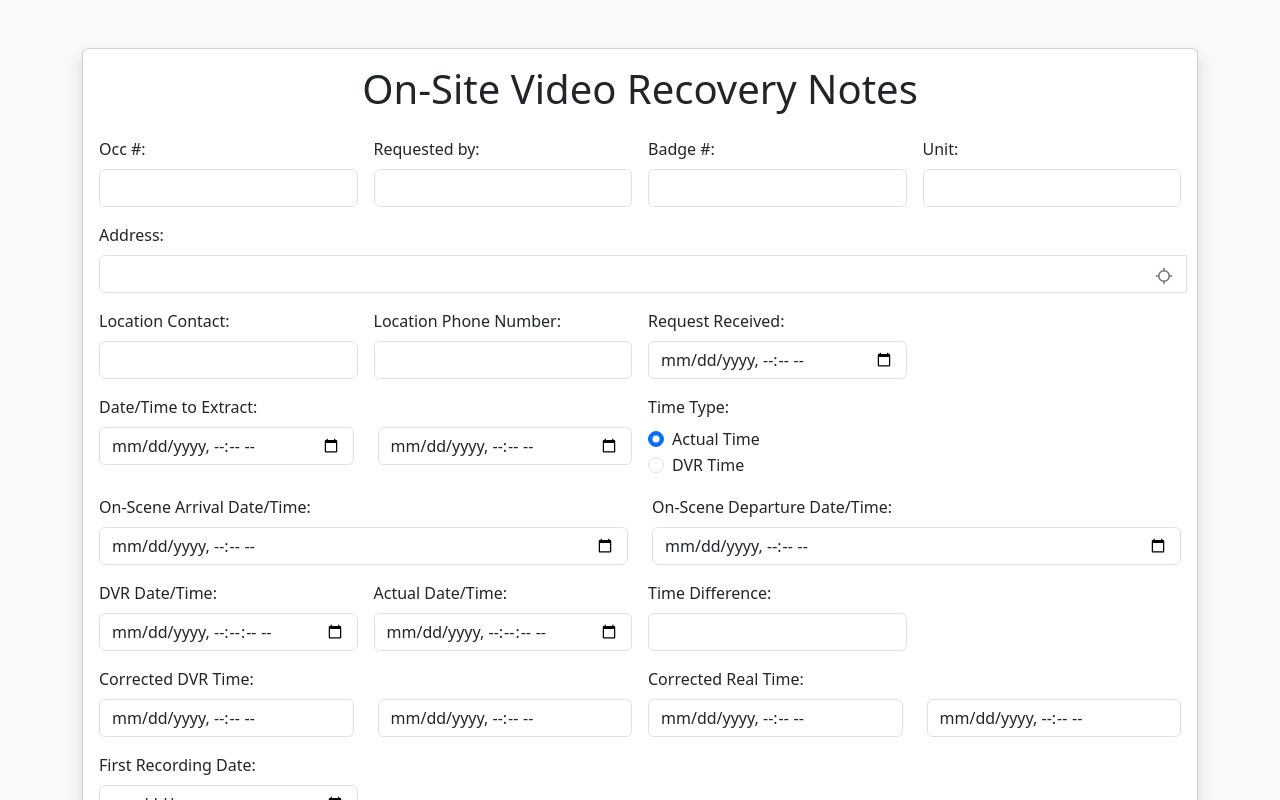
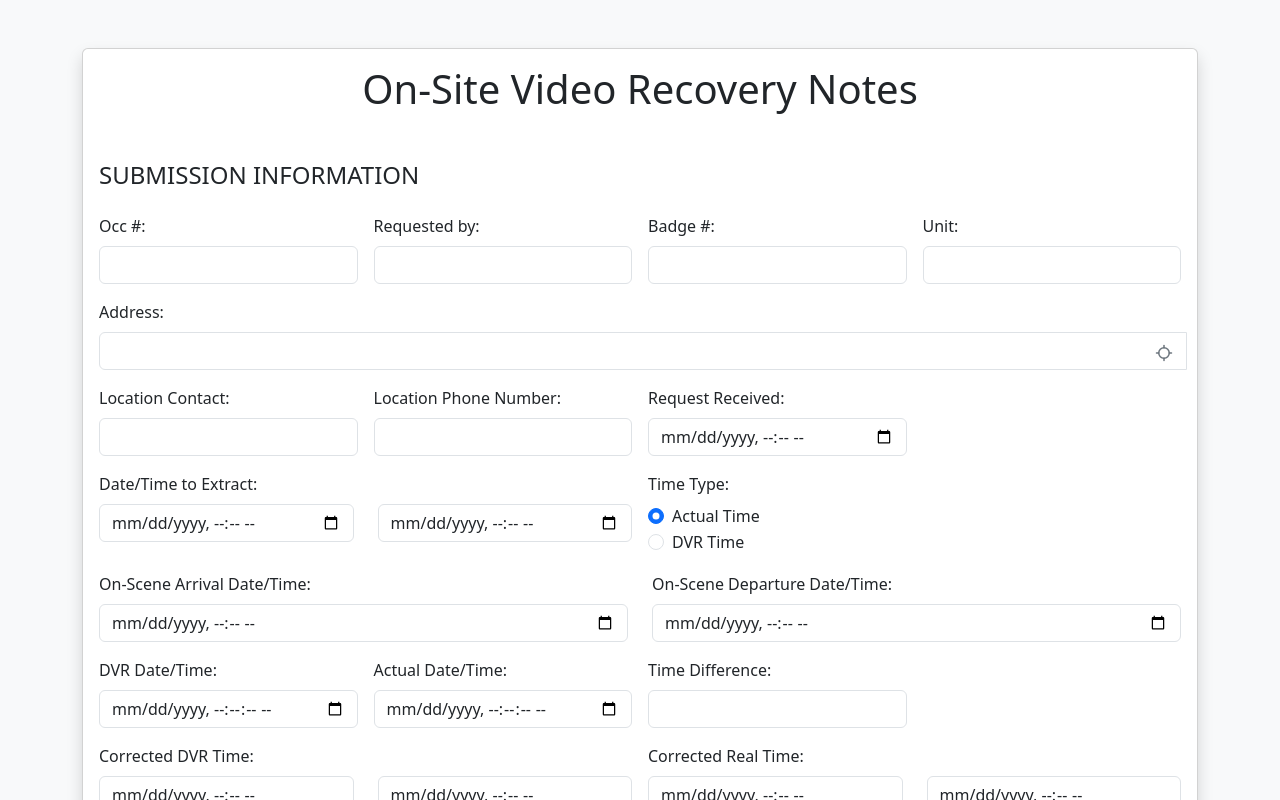
Before and after one commit to Recon222/on-scene-cctv-recovery-notes, a React (Create React App) app: page / in a window 1280 px wide. Shown: the top 800 px of the page. Built offline with nearby package versions, Linux system fonts and the light colour scheme.

Commit message:
Added submission information heading

```diff
--- a/src/App.jsx
+++ b/src/App.jsx
@@ -259,6 +259,11 @@ const App = () => {
 
               <form onSubmit={handleSubmit}>
                 <div className="row g-3">
+                  {/* Submission Information Section */}
+                  <div className="col-12">
+                    <h4 className="mt-4">SUBMISSION INFORMATION</h4>
+                  </div>
+
                   {/* Basic Information */}
                   <div className="col-md-6 col-lg-3">
                     <label htmlFor="occ" className="form-label">Occ #:</label>
```
